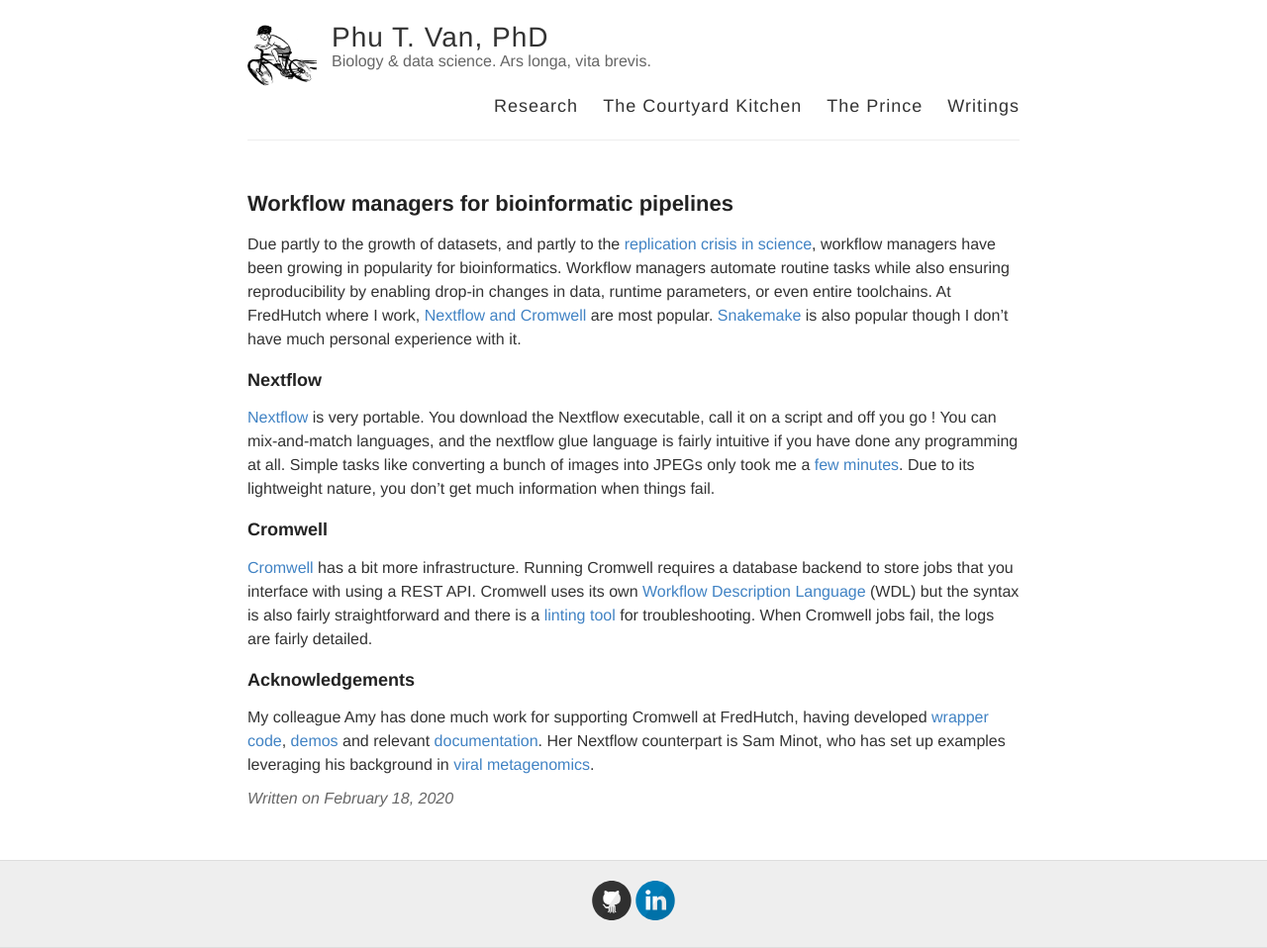
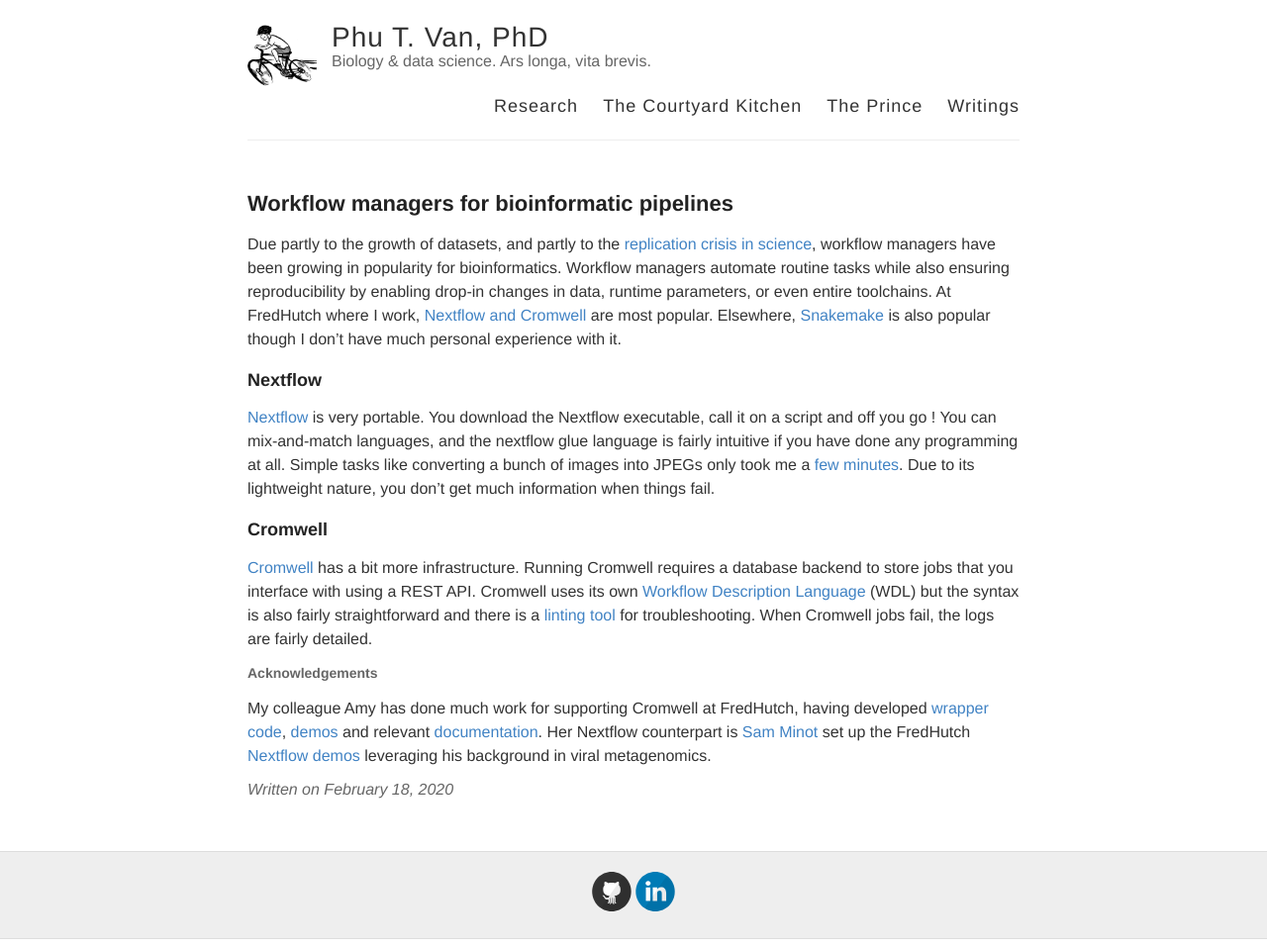
Before and after one commit to ptvan/ptvan.github.io, a Jekyll site: the page built from _posts/2020-02-18-workflow-managers.md, in a window 1280 px wide. Shown: the whole page at 99% size. Built offline with Jekyll 4.4.1, drawn with Linux system fonts in a browser that asks for light colours.

Commit message:
minor text edits

```diff
--- a/_posts/2020-02-18-workflow-managers.md
+++ b/_posts/2020-02-18-workflow-managers.md
@@ -3,7 +3,7 @@
 title: Workflow managers for bioinformatic pipelines
 ---
 
-Due partly to the growth of datasets, and partly to the [replication crisis in science](https://jamanetwork.com/journals/jama/fullarticle/201218), workflow managers have been growing in popularity for bioinformatics. Workflow managers automate routine tasks while also ensuring reproducibility by enabling drop-in changes in data, runtime parameters, or even entire toolchains. At FredHutch where I work, [Nextflow and Cromwell](https://sciwiki.fredhutch.org/scicomputing/software_overview/#workflow-managers) are most popular. [Snakemake](https://github.com/snakemake/snakemake) is also popular though I don't have much personal experience with it.
+Due partly to the growth of datasets, and partly to the [replication crisis in science](https://jamanetwork.com/journals/jama/fullarticle/201218), workflow managers have been growing in popularity for bioinformatics. Workflow managers automate routine tasks while also ensuring reproducibility by enabling drop-in changes in data, runtime parameters, or even entire toolchains. At FredHutch where I work, [Nextflow and Cromwell](https://sciwiki.fredhutch.org/scicomputing/software_overview/#workflow-managers) are most popular. Elsewhere, [Snakemake](https://github.com/snakemake/snakemake) is also popular though I don't have much personal experience with it.
 
 ### Nextflow
 [Nextflow](https://www.nextflow.io/) is very portable. You download the Nextflow executable, call it on a script and off you go ! You can mix-and-match languages, and the nextflow glue language is fairly intuitive if you have done any programming at all. Simple tasks like converting a bunch of images into JPEGs only took me a [few minutes](https://github.com/ptvan/aws/blob/master/image_processing.nf). Due to its lightweight nature, you don't get much information when things fail.
@@ -11,5 +11,5 @@
 ### Cromwell
 [Cromwell](https://github.com/broadinstitute/cromwell) has a bit more infrastructure. Running Cromwell requires a database backend to store jobs that you interface with using a REST API. Cromwell uses its own [Workflow Description Language](https://openwdl.org/) (WDL) but the syntax is also fairly straightforward and there is a [linting tool](https://cromwell.readthedocs.io/en/stable/WOMtool/) for troubleshooting. When Cromwell jobs fail, the logs are fairly detailed.
 
-### Acknowledgements
-My colleague Amy has done much work for supporting Cromwell at FredHutch, having developed [wrapper code](https://github.com/fredhutch/fh.wdlr), [demos](https://github.com/FredHutch/tg-wdl-RNAseqVariantCalling) and relevant [documentation](https://sciwiki.fredhutch.org/compdemos/Cromwell/). Her Nextflow counterpart is Sam Minot, who has set up examples leveraging his background in [viral metagenomics](https://github.com/FredHutch/nf-core-aligngenomes).
+#### Acknowledgements
+My colleague Amy has done much work for supporting Cromwell at FredHutch, having developed [wrapper code](https://github.com/fredhutch/fh.wdlr), [demos](https://github.com/FredHutch/tg-wdl-RNAseqVariantCalling) and relevant [documentation](https://sciwiki.fredhutch.org/compdemos/Cromwell/). Her Nextflow counterpart is [Sam Minot](https://www.minot.bio/) set up the FredHutch [Nextflow demos](https://github.com/FredHutch/nf-core-aligngenomes) leveraging his background in viral metagenomics.
```
